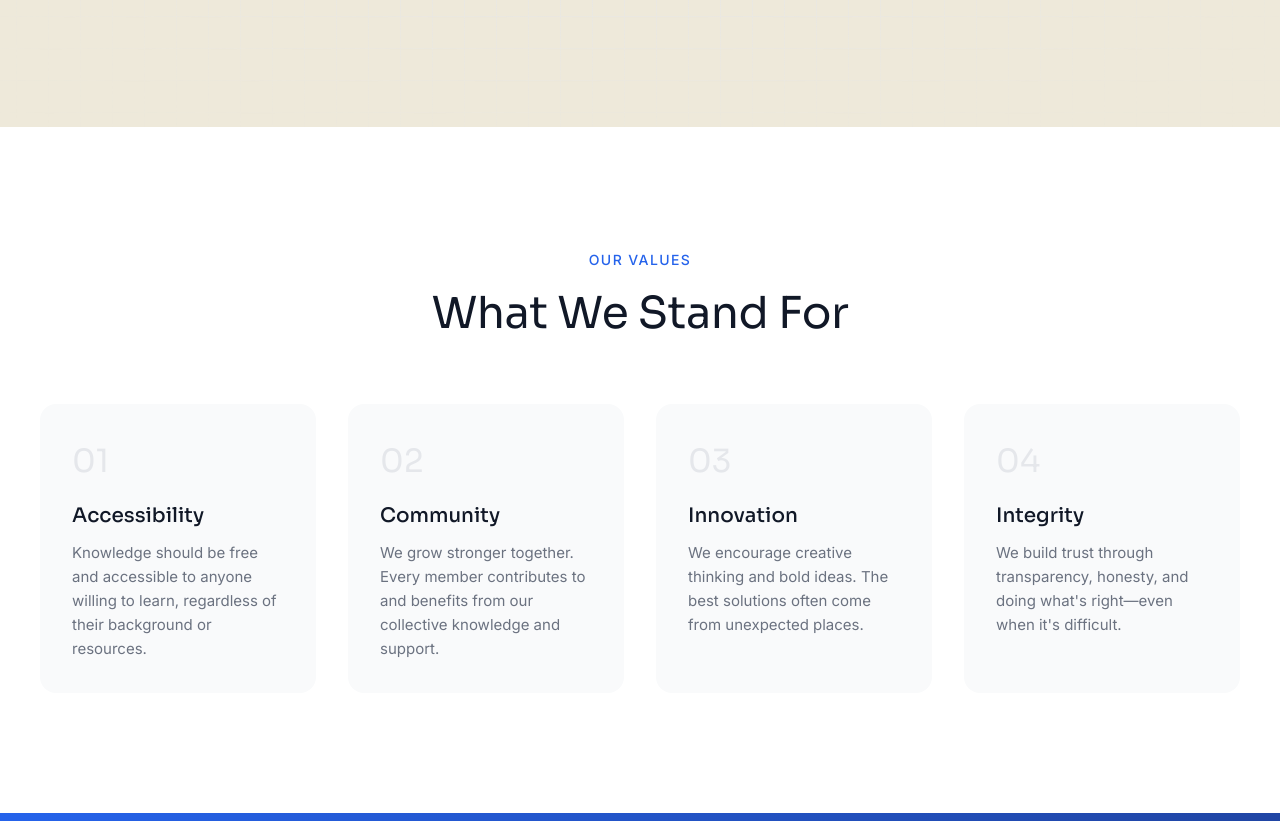
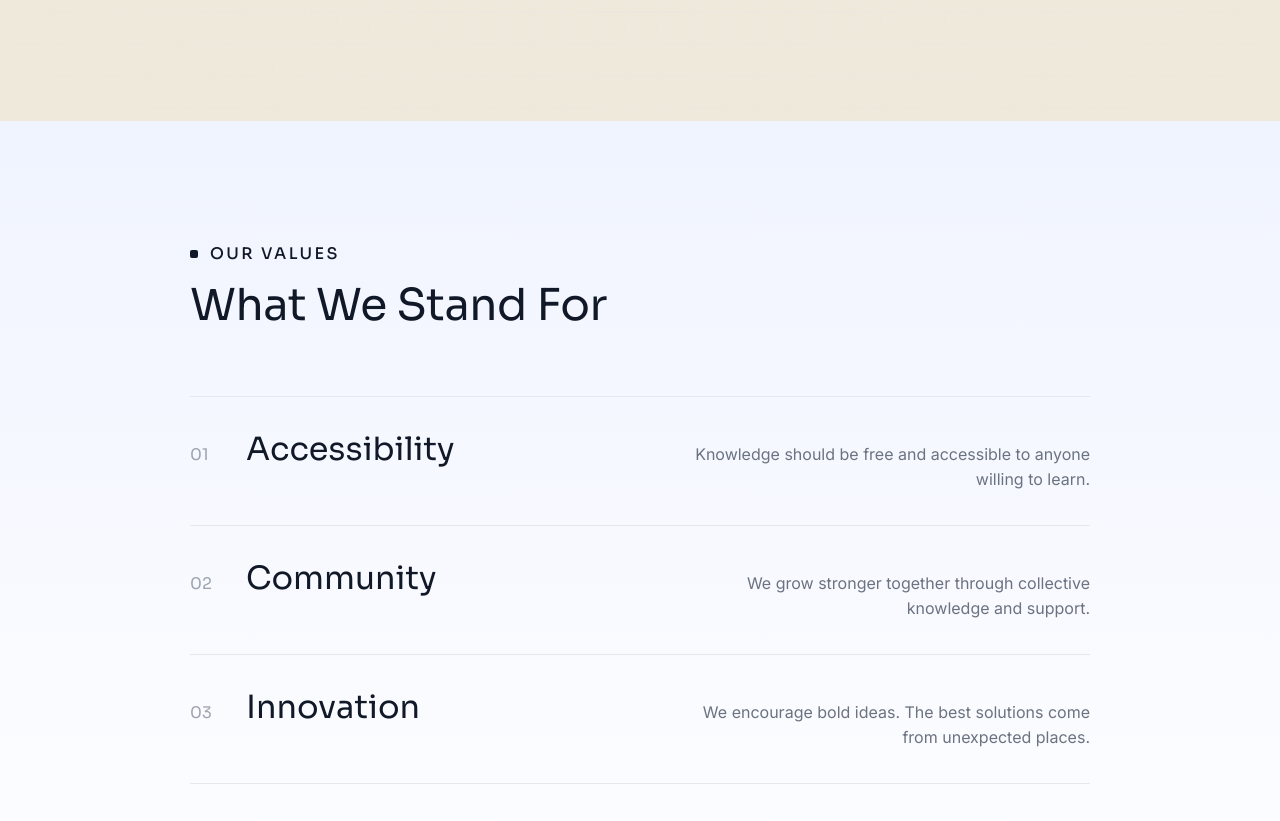
Before and after one commit to Deon62/cneo, a React (Vite) app: page /about in a window 1280 px wide. Shown: the part 2587-3408 px from the top of the page. Built offline with nearby package versions, Linux system fonts and the light colour scheme.

Commit message:
edited home page routing

```diff
--- a/src/About.css
+++ b/src/About.css
@@ -112,14 +112,28 @@
 
 /* Section Label */
 .section-label {
-  display: inline-block;
-  font-family: 'Inter', sans-serif;
-  font-size: 0.875rem;
+  display: block;
+  font-family: 'Sora', sans-serif;
+  font-size: clamp(0.875rem, 1.5vw, 1rem);
   font-weight: 500;
-  color: #2563EB;
+  color: #111827;
   text-transform: uppercase;
-  letter-spacing: 0.1em;
-  margin-bottom: 16px;
+  letter-spacing: 0.15em;
+  margin-bottom: 12px;
+  position: relative;
+  padding-left: 20px;
+}
+
+.section-label::before {
+  content: '';
+  position: absolute;
+  left: 0;
+  top: 50%;
+  transform: translateY(-50%);
+  width: 8px;
+  height: 8px;
+  background: #111827;
+  border-radius: 2px;
 }
 
 /* Mission Section */
@@ -228,7 +242,11 @@
 }
 
 .vision-section .section-label {
-  color: #60A5FA;
+  color: #FFFFFF;
+}
+
+.vision-section .section-label::before {
+  background: #FFFFFF;
 }
 
 .vision-title {
@@ -404,14 +422,25 @@
 
 /* Values Section */
 .values-section {
-  background-color: #FFFFFF;
+  background: linear-gradient(180deg, #F0F4FF 0%, #FFFFFF 100%);
   padding: 120px 24px;
 }
 
 .values-container {
-  max-width: 1200px;
+  max-width: 900px;
   margin: 0 auto;
-  text-align: center;
+}
+
+.values-header {
+  margin-bottom: 64px;
+}
+
+.values-section .section-label {
+  color: #111827;
+}
+
+.values-section .section-label::before {
+  background: #111827;
 }
 
 .values-title {
@@ -419,58 +448,80 @@
   font-size: clamp(2rem, 4vw, 2.75rem);
   font-weight: 400;
   color: #111827;
-  margin-bottom: 64px;
   line-height: 1.2;
   letter-spacing: -0.01em;
+  margin: 0;
 }
 
-.values-grid {
-  display: grid;
-  grid-template-columns: repeat(4, 1fr);
-  gap: 32px;
-  text-align: left;
+.values-list {
+  display: flex;
+  flex-direction: column;
 }
 
-.value-item {
-  padding: 32px;
-  background: #F9FAFB;
-  border-radius: 16px;
+.value-row {
+  display: flex;
+  align-items: baseline;
+  gap: 24px;
+  padding: 32px 0;
+  border-bottom: 1px solid #E5E7EB;
   transition: all 0.3s ease;
 }
 
-.value-item:hover {
-  transform: translateY(-4px);
-  box-shadow: 0 12px 24px rgba(0, 0, 0, 0.06);
+.value-row:first-child {
+  border-top: 1px solid #E5E7EB;
 }
 
-.value-number {
-  font-family: 'Sora', sans-serif;
-  font-size: 2rem;
-  font-weight: 400;
-  color: #E5E7EB;
-  margin-bottom: 16px;
-  display: block;
+.value-row:hover {
+  padding-left: 16px;
+  border-color: #2563EB;
 }
 
-.value-item h3 {
-  font-family: 'Sora', sans-serif;
-  font-size: 1.25rem;
-  font-weight: 500;
-  color: #111827;
-  margin-bottom: 12px;
+.value-row:hover + .value-row {
+  border-top-color: #2563EB;
 }
 
-.value-item p {
+.value-num {
+  font-family: 'Sora', sans-serif;
+  font-size: 1rem;
+  font-weight: 400;
+  color: #9CA3AF;
+  flex-shrink: 0;
+  min-width: 32px;
+  transition: color 0.3s ease;
+}
+
+.value-row:hover .value-num {
+  color: #2563EB;
+}
+
+.value-name {
+  font-family: 'Sora', sans-serif;
+  font-size: clamp(1.5rem, 3vw, 2rem);
+  font-weight: 400;
+  color: #111827;
+  margin: 0;
+  flex-shrink: 0;
+  transition: color 0.3s ease;
+}
+
+.value-row:hover .value-name {
+  color: #2563EB;
+}
+
+.value-desc {
   font-family: 'Inter', sans-serif;
-  font-size: 0.9375rem;
+  font-size: 1rem;
   color: #6B7280;
   line-height: 1.6;
   margin: 0;
+  max-width: 400px;
+  text-align: right;
+  margin-left: auto;
 }
 
 /* CTA Section */
 .about-cta-section {
-  background: linear-gradient(135deg, #2563EB 0%, #1E3A8A 100%);
+  background: #F0F7FF;
   padding: 120px 24px;
   text-align: center;
 }
@@ -484,7 +535,7 @@
   font-family: 'Sora', sans-serif;
   font-size: clamp(2rem, 4vw, 2.75rem);
   font-weight: 400;
-  color: #FFFFFF;
+  color: #111827;
   margin-bottom: 20px;
   line-height: 1.2;
   letter-spacing: -0.01em;
@@ -493,7 +544,7 @@
 .about-cta-description {
   font-family: 'Inter', sans-serif;
   font-size: 1.125rem;
-  color: rgba(255, 255, 255, 0.85);
+  color: #374151;
   line-height: 1.7;
   margin-bottom: 40px;
 }
@@ -512,8 +563,8 @@
   font-family: 'Inter', sans-serif;
   font-size: 1rem;
   font-weight: 500;
-  color: #2563EB;
-  background: #FFFFFF;
+  color: #FFFFFF;
+  background: #111827;
   padding: 16px 32px;
   border-radius: 9999px;
   text-decoration: none;
@@ -521,8 +572,9 @@
 }
 
 .cta-button-primary:hover {
+  background: #1F2937;
   transform: translateY(-2px);
-  box-shadow: 0 8px 20px rgba(0, 0, 0, 0.2);
+  box-shadow: 0 8px 20px rgba(0, 0, 0, 0.15);
   gap: 14px;
 }
 
@@ -532,18 +584,18 @@
   font-family: 'Inter', sans-serif;
   font-size: 1rem;
   font-weight: 500;
-  color: #FFFFFF;
+  color: #111827;
   background: transparent;
   padding: 16px 32px;
   border-radius: 9999px;
-  border: 2px solid rgba(255, 255, 255, 0.4);
+  border: 2px solid #D1D5DB;
   text-decoration: none;
   transition: all 0.2s ease;
 }
 
 .cta-button-secondary:hover {
-  background: rgba(255, 255, 255, 0.1);
-  border-color: rgba(255, 255, 255, 0.6);
+  background: #FFFFFF;
+  border-color: #111827;
   transform: translateY(-2px);
 }
 
@@ -666,8 +718,22 @@
     gap: 48px;
   }
 
-  .values-grid {
-    grid-template-columns: repeat(2, 1fr);
+  .value-row {
+    flex-wrap: wrap;
+    gap: 8px 16px;
+    align-items: baseline;
+  }
+
+  .value-num {
+    min-width: 28px;
+  }
+
+  .value-desc {
+    text-align: left;
+    max-width: 100%;
+    flex-basis: 100%;
+    padding-left: 44px;
+    margin-left: 0;
   }
 
   .vision-stats {
@@ -712,9 +778,12 @@
     gap: 32px;
   }
 
-  .values-grid {
-    grid-template-columns: 1fr;
-    gap: 16px;
+  .value-row {
+    padding: 24px 0;
+  }
+
+  .value-name {
+    font-size: 1.25rem;
   }
 
   .about-cta-buttons {
--- a/src/components/Navbar.jsx
+++ b/src/components/Navbar.jsx
@@ -51,11 +51,12 @@ function Navbar() {
 
       navLinks.forEach((link) => {
         const linkSection = link.getAttribute('data-section')
-        // Exclude 'community' and 'academy' sections from activating links on home page
+        // Exclude sections that have their own pages from scroll-based activation on home page
         // These links should only be active when on their respective routes
-        if (linkSection === 'community' || linkSection === 'academy') {
+        if (linkSection === 'community' || linkSection === 'academy' || linkSection === 'about' || linkSection === 'events' || linkSection === 'contact') {
           link.classList.remove('active')
-        } else if (linkSection === currentSection) {
+        } else if (linkSection === 'home') {
+          // Keep Home active for all home page sections
           link.classList.add('active')
         } else {
           link.classList.remove('active')
--- a/src/pages/About.jsx
+++ b/src/pages/About.jsx
@@ -116,28 +116,30 @@ function About() {
       {/* Values Section */}
       <section className="values-section">
         <div className="values-container">
-          <span className="section-label">Our Values</span>
-          <h2 className="values-title">What We Stand For</h2>
-          <div className="values-grid">
-            <div className="value-item">
-              <div className="value-number">01</div>
-              <h3>Accessibility</h3>
-              <p>Knowledge should be free and accessible to anyone willing to learn, regardless of their background or resources.</p>
+          <div className="values-header">
+            <span className="section-label">Our Values</span>
+            <h2 className="values-title">What We Stand For</h2>
+          </div>
+          <div className="values-list">
+            <div className="value-row">
+              <span className="value-num">01</span>
+              <h3 className="value-name">Accessibility</h3>
+              <p className="value-desc">Knowledge should be free and accessible to anyone willing to learn.</p>
             </div>
-            <div className="value-item">
-              <div className="value-number">02</div>
-              <h3>Community</h3>
-              <p>We grow stronger together. Every member contributes to and benefits from our collective knowledge and support.</p>
+            <div className="value-row">
+              <span className="value-num">02</span>
+              <h3 className="value-name">Community</h3>
+              <p className="value-desc">We grow stronger together through collective knowledge and support.</p>
             </div>
-            <div className="value-item">
-              <div className="value-number">03</div>
-              <h3>Innovation</h3>
-              <p>We encourage creative thinking and bold ideas. The best solutions often come from unexpected places.</p>
+            <div className="value-row">
+              <span className="value-num">03</span>
+              <h3 className="value-name">Innovation</h3>
+              <p className="value-desc">We encourage bold ideas. The best solutions come from unexpected places.</p>
             </div>
-            <div className="value-item">
-              <div className="value-number">04</div>
-              <h3>Integrity</h3>
-              <p>We build trust through transparency, honesty, and doing what's right—even when it's difficult.</p>
+            <div className="value-row">
+              <span className="value-num">04</span>
+              <h3 className="value-name">Integrity</h3>
+              <p className="value-desc">We build trust through transparency and doing what's right.</p>
             </div>
           </div>
         </div>
```
